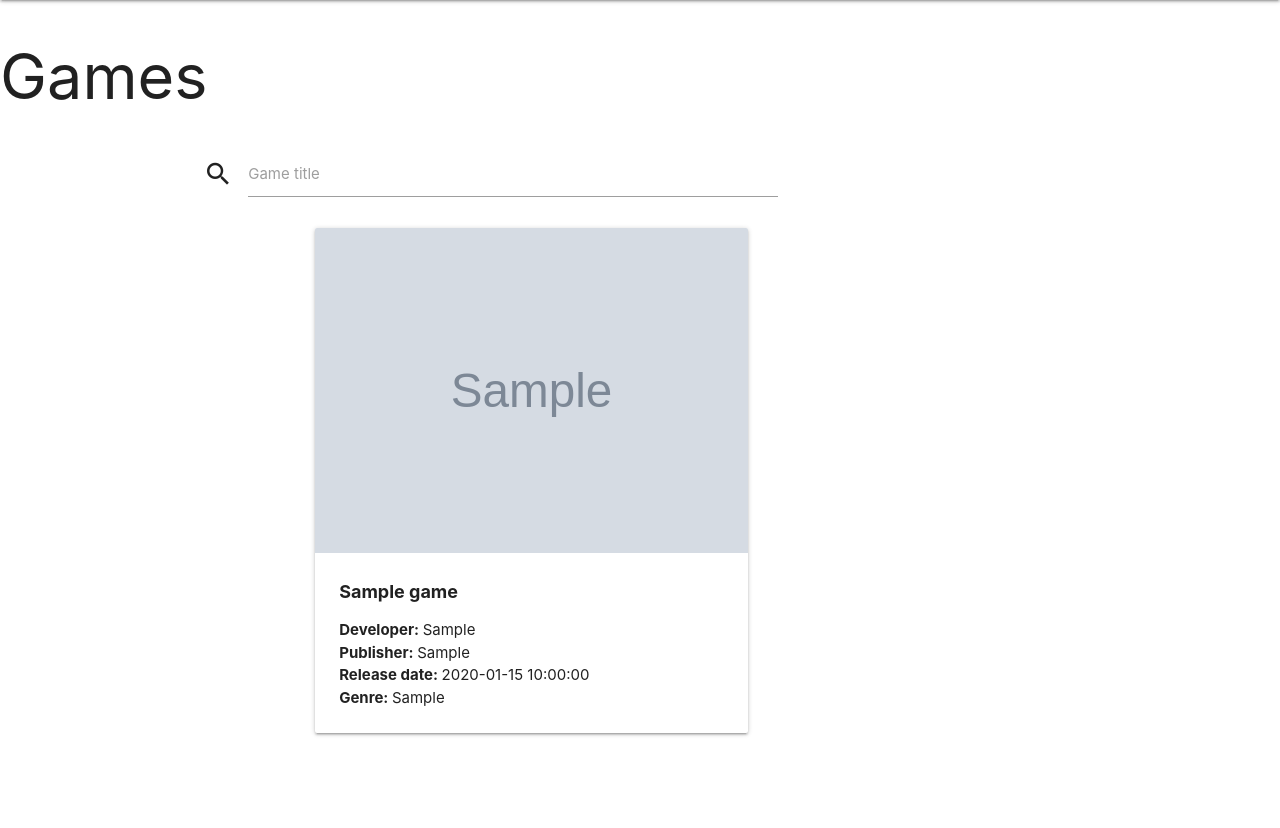
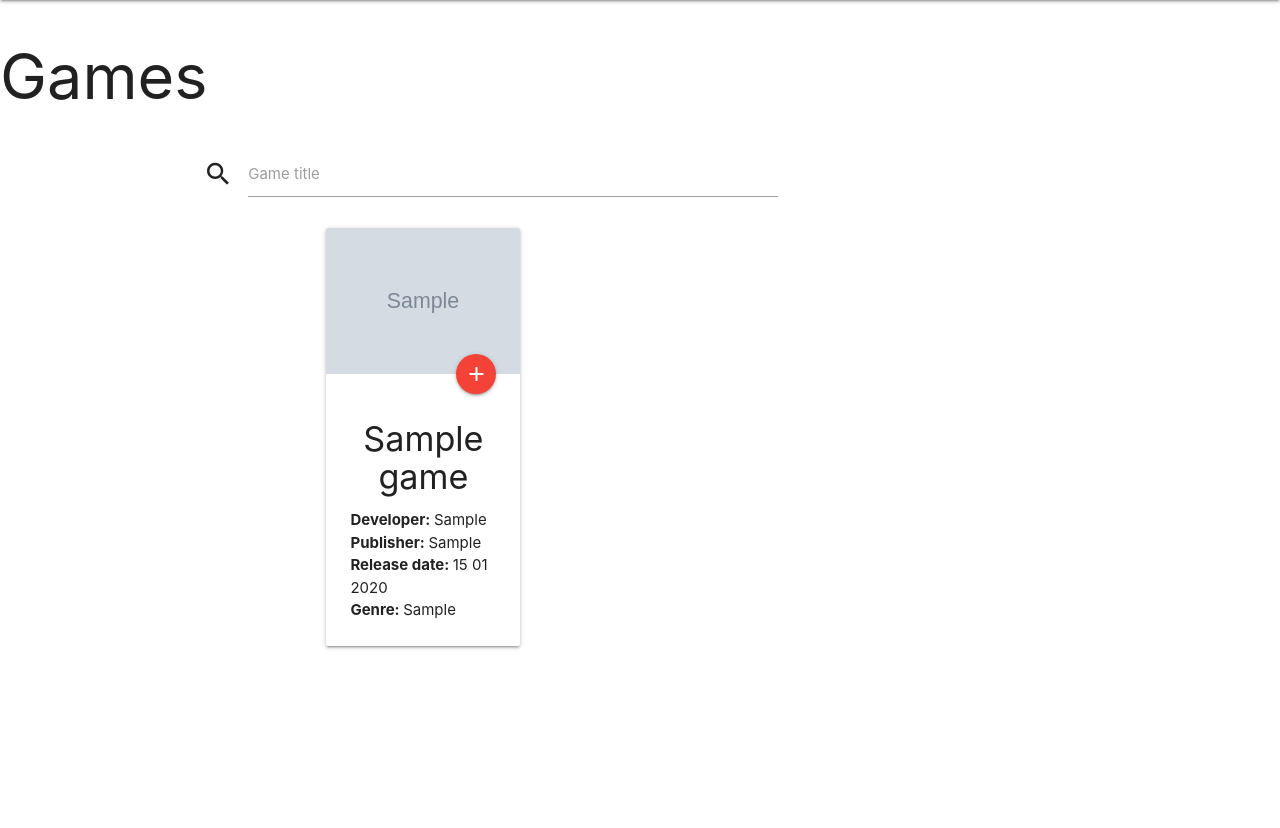
Before and after one commit to Oxymetaphoric/milestone_project_3, a Flask app: page /games in a window 1280 px wide. Shown: the part 64-892 px from the top of the page. After the commit the page ends 713 px from the top, so only its background shows below. Run offline with Flask 3, Linux system fonts and the light colour scheme; tables that the repository leaves empty hold one stand-in row (values such as "Sample post"); grey boxes marked "Sample" are stand-in pictures; some web fonts are replaced.

Commit message:
BUILD: format game display cards

```diff
--- a/quest_log/routes.py
+++ b/quest_log/routes.py
@@ -3,6 +3,7 @@ from flask_login import login_user, login_required, logout_user, current_user
 from quest_log import app, db
 from quest_log.models import Game, Review, User, UserGame
 from werkzeug.security import generate_password_hash
+from datetime import datetime
 
 @app.route("/")
 def home():
--- a/quest_log/templates/games.html
+++ b/quest_log/templates/games.html
@@ -23,23 +23,22 @@
 <div class="container">
   <div class="row">
 {% for game in games %}
-    <div class="col l8 s5">
-      <div class="row">
+    <div class="col l4 s12 m6">
       <div class="card">
         <div class="card-image">
-        <img src="{{game.image_url}}">
+          <img src="{{game.image_url}}">
+          <a class="btn-floating halfway-fab waves-effect waves-light red" ><i class="material-icons">add</i></a>
         </div>
         <div class="card-content">
-        <h3><b>{{game.game_title}}</b></h3>
-        <p><b>Developer: </b>{{game.developer}}</p>
-        <p><b>Publisher: </b>{{game.game_publisher}}</p>
-        <p><b>Release date: </b>{{game.release_date}}</p>
-        <p><b>Genre: </b>{{game.genre}}</p>
+          <h4 class="center-align">{{game.game_title}}</h4>
+          <p><b>Developer: </b>{{game.developer}}</p>
+          <p><b>Publisher: </b>{{game.game_publisher}}</p>
+          <p><b>Release date: </b>{{ game.release_date.strftime('%d %m %Y') }}</p>
+          <p><b>Genre: </b>{{game.genre}}</p>
         </div>
       </div>
-      </div>
     </div>
-    {% endfor %}
+{% endfor %}
   </div>
 </div>
 {% endblock %}
```
